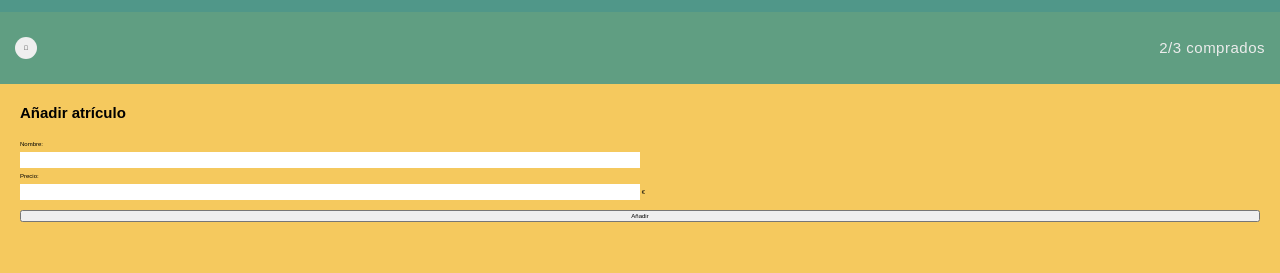
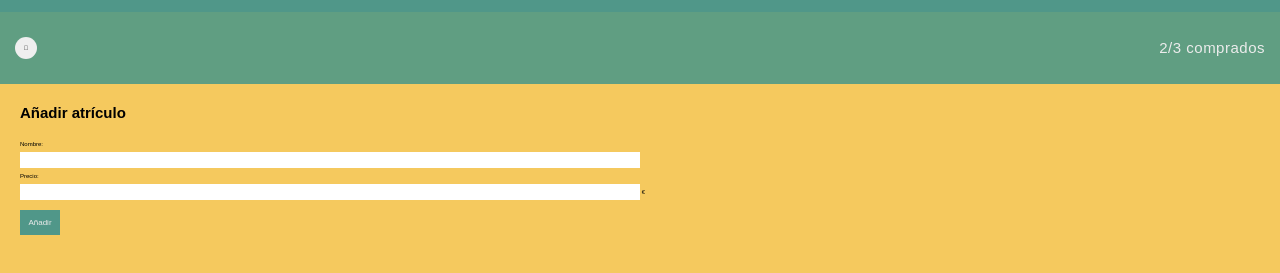
Before and after one commit to albertmc89/202307-w1ch3-albert-moyano, a plain HTML site: page index.html in a window 1280 px wide. Shown: the part 83-356 px from the top of the page. Drawn offline with Linux system fonts and the light colour scheme.

Commit message:
Add button style

```diff
--- a/styles/styles.css
+++ b/styles/styles.css
@@ -80,6 +80,7 @@ a {
   flex-direction: column;
   gap: 0.5rem;
 }
+
 fieldset {
   border-style: none;
   margin: 0;
@@ -98,3 +99,13 @@ legend {
   border: none;
   margin-bottom: 0.5rem;
 }
+
+.form_add-button {
+  padding: 0.8rem;
+  width: 4rem;
+  border: none;
+  background-color: rgb(80, 151, 137);
+  color: rgb(236, 236, 236);
+  font-size: 0.8rem;
+  font-weight: 400;
+}
```
